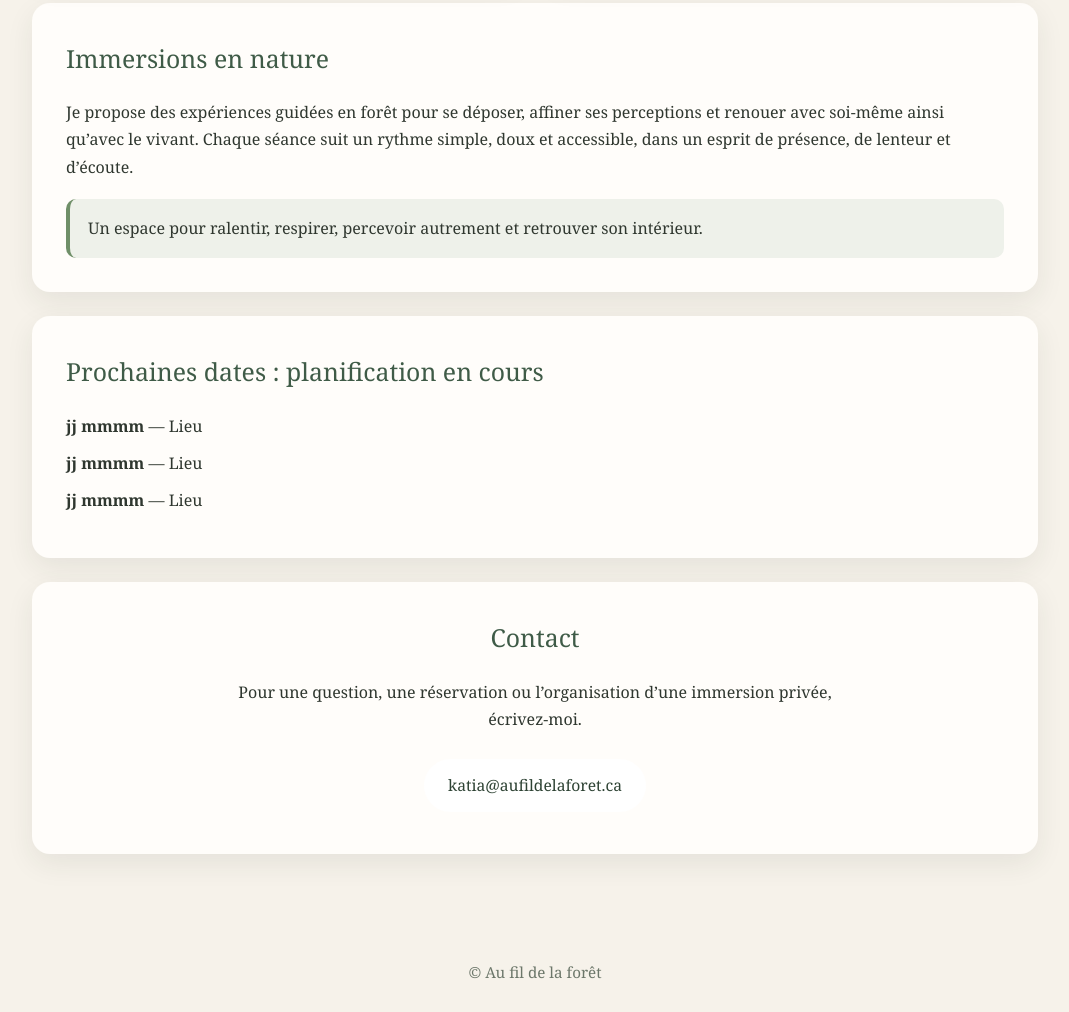
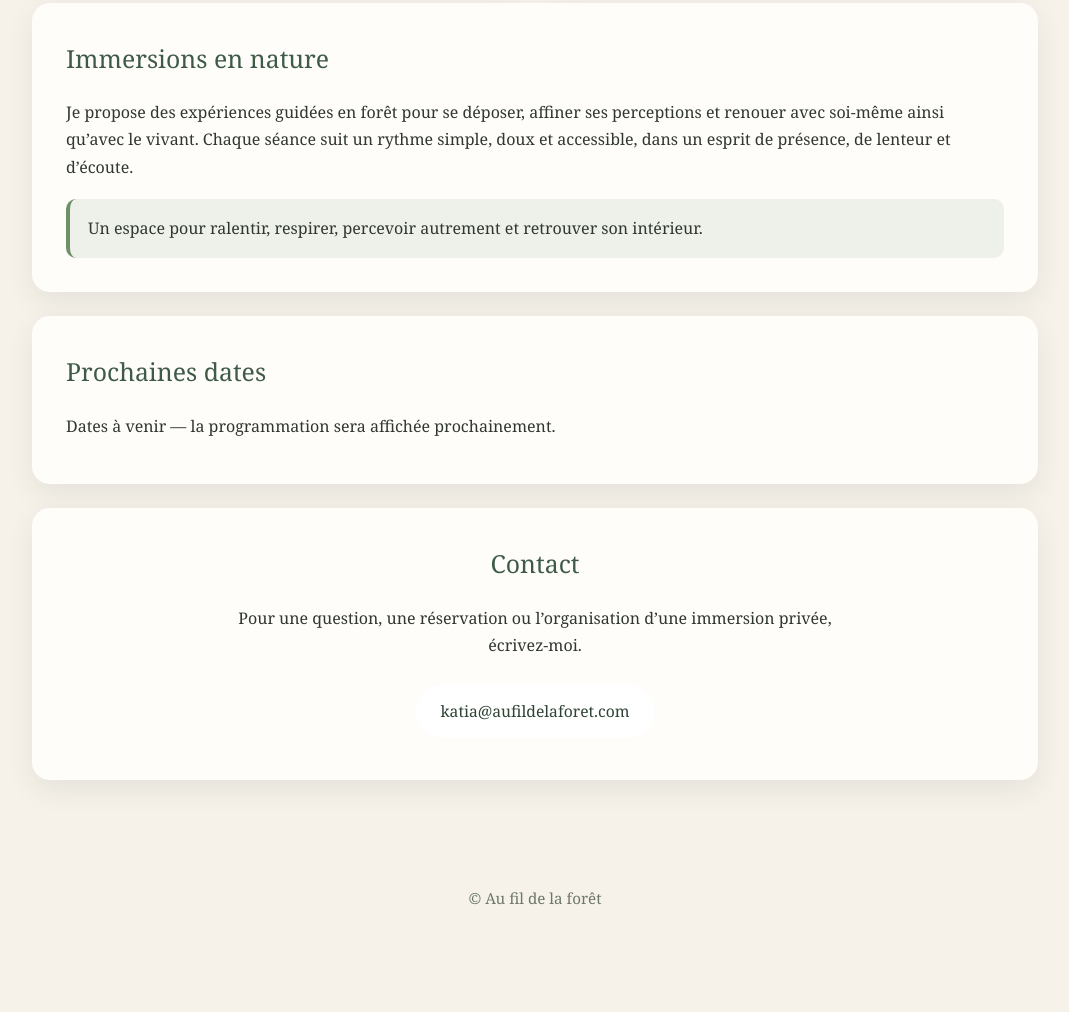
Before and after one commit to katiasokoloff/aufildelaforet, a plain HTML site: page index.html in a window 1280 px wide. Shown: the part 1136-2148 px from the top of the page, without its empty margins (105-1174 px from the left). After the commit the page ends 2098 px from the top, so only its background shows below. Drawn offline with Linux system fonts and the light colour scheme.

Commit message:
Add files via upload

```diff
--- a/index.html
+++ b/index.html
@@ -3,7 +3,9 @@
 <head>
     <meta charset="UTF-8">
     <meta name="viewport" content="width=device-width, initial-scale=1.0">
-    <title>Au fil de la forêt</title>
+    <title>Au fil de la forêt | Immersions guidées en nature</title>
+    <meta name="description" content="Au fil de la forêt propose des immersions guidées en nature pour ralentir, respirer et se reconnecter à soi-même et au vivant.">
+
     <style>
         :root {
             --forest: #3f5b47;
@@ -218,7 +220,7 @@
 
     <main class="container">
         <div class="intro">
-            Une approche sensible et ancrée, à la rencontre de la forêt, de ses sensations, et de ce qui en nous cherche à ralentir.
+            Une approche sensible et ancrée, à la rencontre de la forêt, de ses sensations et de ce qui en nous cherche à ralentir.
         </div>
 
         <div class="grid">
@@ -248,10 +250,8 @@
         </section>
 
         <section class="full-card dates" id="dates">
-            <h2>Prochaines dates : planification en cours</h2>
-            <p><strong>jj mmmm</strong> — Lieu</p>
-            <p><strong>jj mmmm</strong> — Lieu</p>
-            <p><strong>jj mmmm</strong> — Lieu</p>
+            <h2>Prochaines dates</h2>
+            <p>Dates à venir — la programmation sera affichée prochainement.</p>
         </section>
 
         <section class="full-card contact-box" id="contact">
@@ -259,7 +259,7 @@
             <p>
                 Pour une question, une réservation ou l’organisation d’une immersion privée, écrivez-moi.
             </p>
-            <a class="button" href="mailto:katia@aufildelaforet.ca">katia@aufildelaforet.ca</a>
+            <a class="button" href="mailto:katia@aufildelaforet.com">katia@aufildelaforet.com</a>
         </section>
     </main>
 
```
